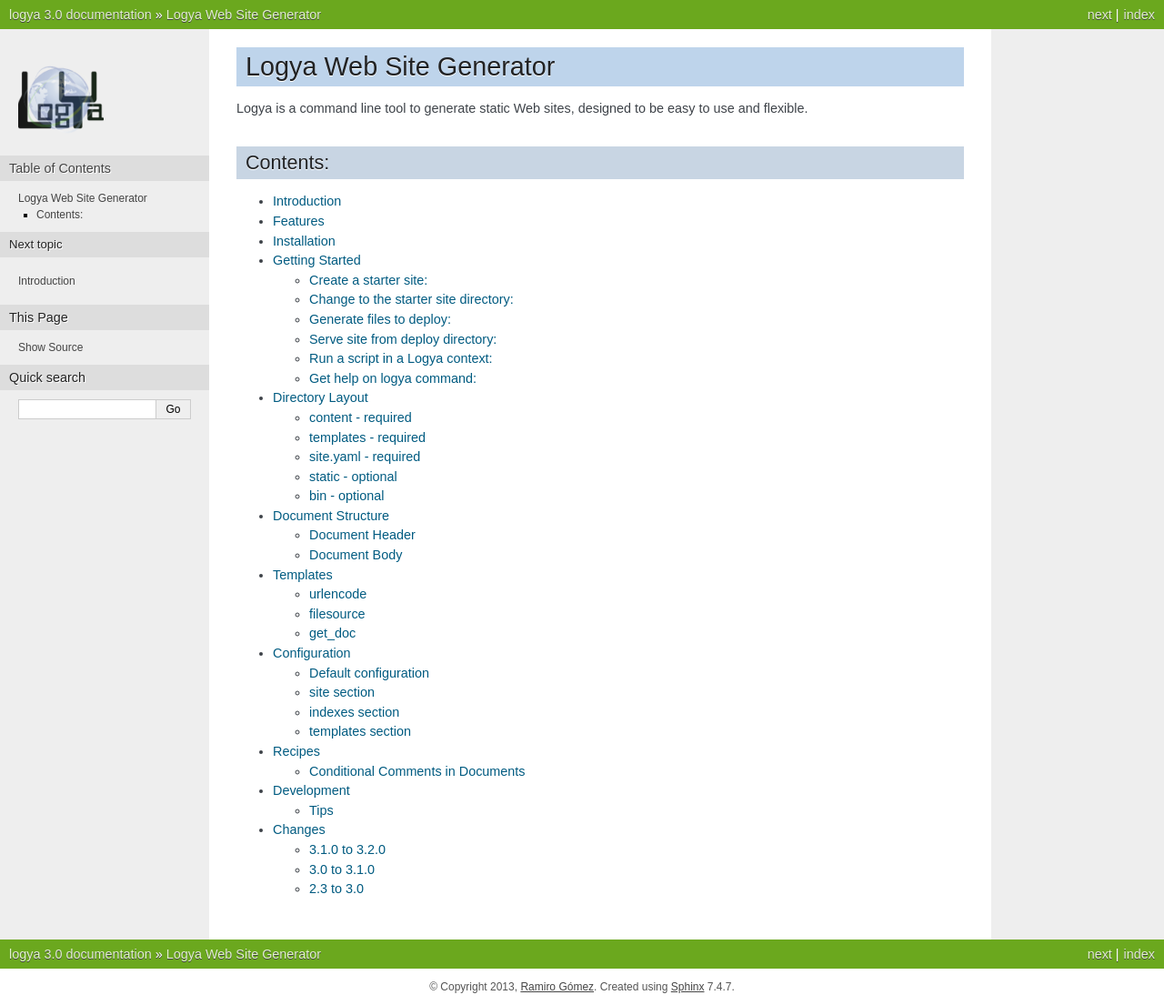
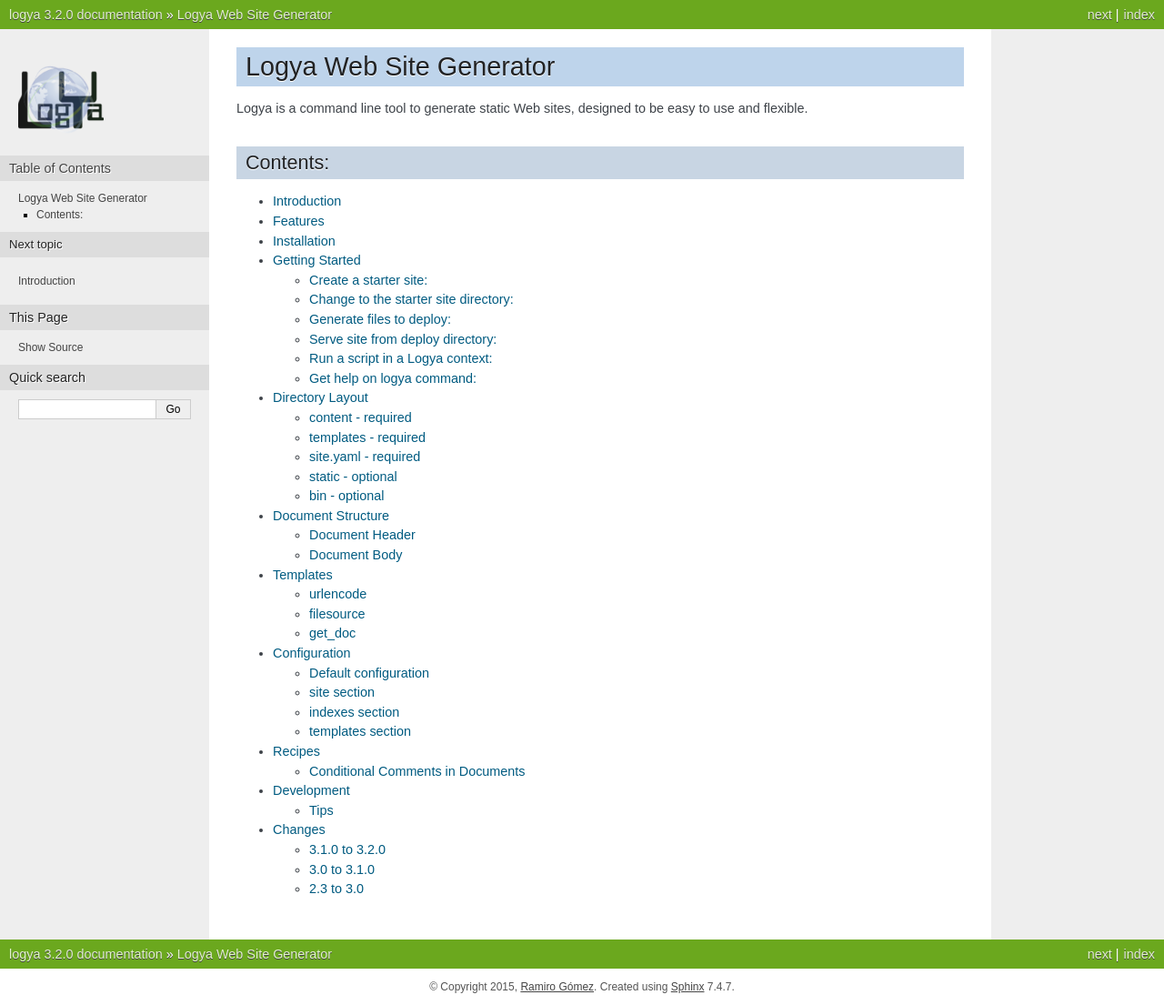
Before and after one commit to yaph/logya, a Sphinx documentation site: the page built from docs/index.rst, in a window 1280 px wide. Shown: the whole page at 91% size. Built offline with Sphinx 7.4.7, drawn with Linux system fonts in a browser that asks for light colours; pages that are not in the unit, such as notebooks, are missing from menus.

Commit message:
version bump in docs

```diff
--- a/docs/conf.py
+++ b/docs/conf.py
@@ -41,16 +41,16 @@
 
 # General information about the project.
 project = u'logya'
-copyright = u'2013, Ramiro Gómez'
+copyright = u'2015, Ramiro Gómez'
 
 # The version info for the project you're documenting, acts as replacement for
 # |version| and |release|, also used in various other places throughout the
 # built documents.
 #
 # The short X.Y version.
-version = '3.0'
+version = '3.2'
 # The full version, including alpha/beta/rc tags.
-release = '3.0'
+release = '3.2.0'
 
 # The language for content autogenerated by Sphinx. Refer to documentation
 # for a list of supported languages.
```
